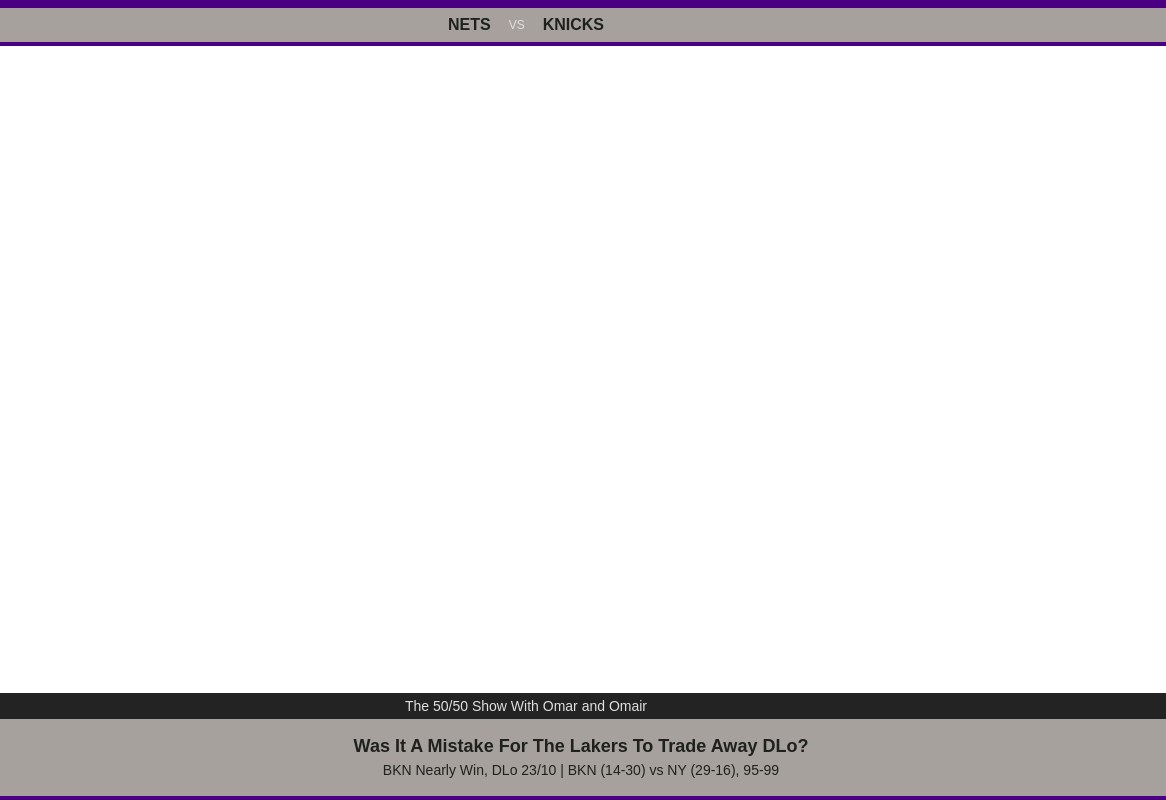
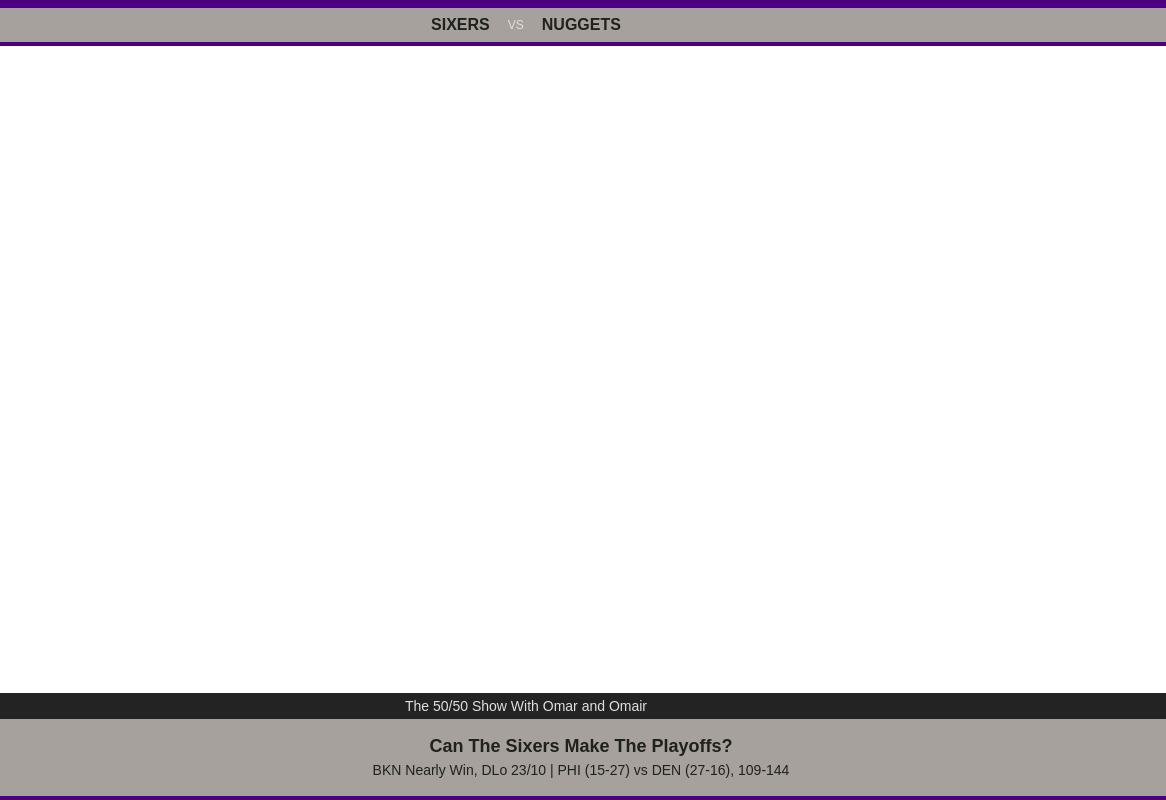
Before and after one commit to GodHog/5050-show-overlay, a plain HTML site: page index.html in a window 1280 px wide. Shown: the full height of the page, 114-1280 px from the left. Drawn offline with Linux system fonts and the light colour scheme.

Commit message:
Update index.html

```diff
--- a/index.html
+++ b/index.html
@@ -7,14 +7,14 @@
     <script>
         const pageConfig = {
             topBanner: {
-                team1: "NETS",
+                team1: "SIXERS",
                 middleText: "VS",
-                team2: "KNICKS"
+                team2: "NUGGETS"
             },
             bottomBanner: {
                 showTitle: "The 50/50 Show With Omar and Omair",
-                mainQuestion: "Was It A Mistake For The Lakers To Trade Away DLo?",
-                subtitle: "BKN Nearly Win, DLo 23/10 | BKN (14-30) vs NY (29-16), 95-99"
+                mainQuestion: "Can The Sixers Make The Playoffs?",
+                subtitle: "BKN Nearly Win, DLo 23/10 | PHI (15-27) vs DEN (27-16), 109-144"
             }
         };
     </script>
```
